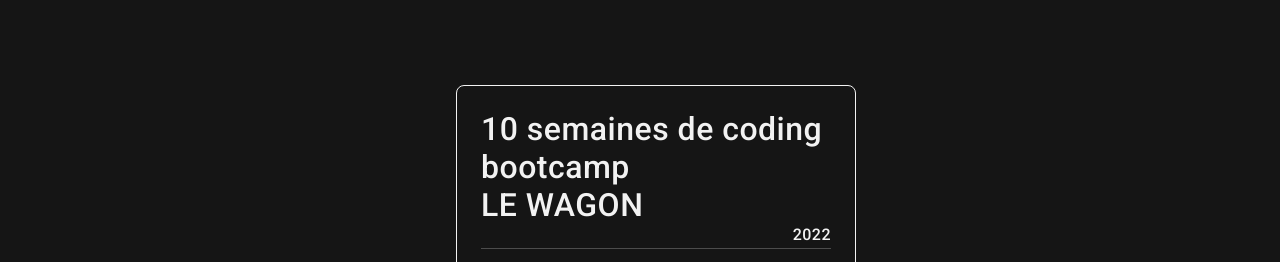
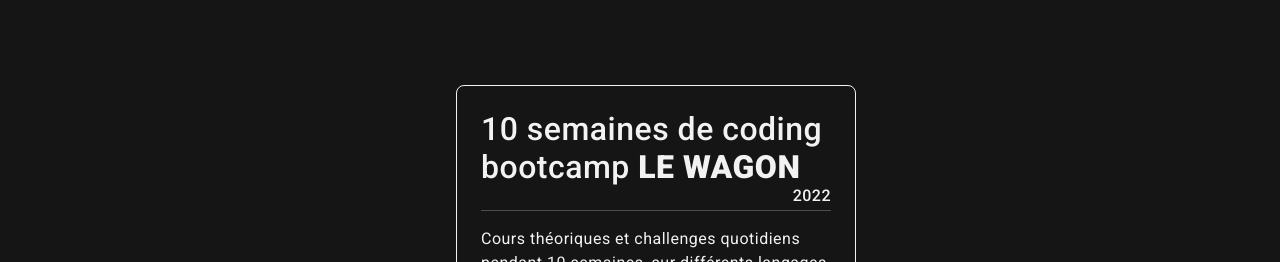
Before and after one commit to julienLeMee/portfolio, a website: page index.html in a window 1280 px wide. Shown: the part 2651-2913 px from the top of the page. Drawn offline with nearby package versions, Linux system fonts and the light colour scheme.

Commit message:
fixe typo

```diff
--- a/index.html
+++ b/index.html
@@ -118,7 +118,7 @@
           </div>
           <div class="d-flex justify-content-center">
             <div class="card-project card-experience">
-              <h2>10 semaines de coding bootcamp <br> LE WAGON</h2>
+              <h2>10 semaines de coding bootcamp <strong>LE WAGON</strong></h2>
               <h4 class="year-cards d-flex justify-content-end">2022</h4>
               <hr>
               <p>Cours théoriques et challenges quotidiens pendant 10 semaines, sur différents langages tels que: <br>
```
